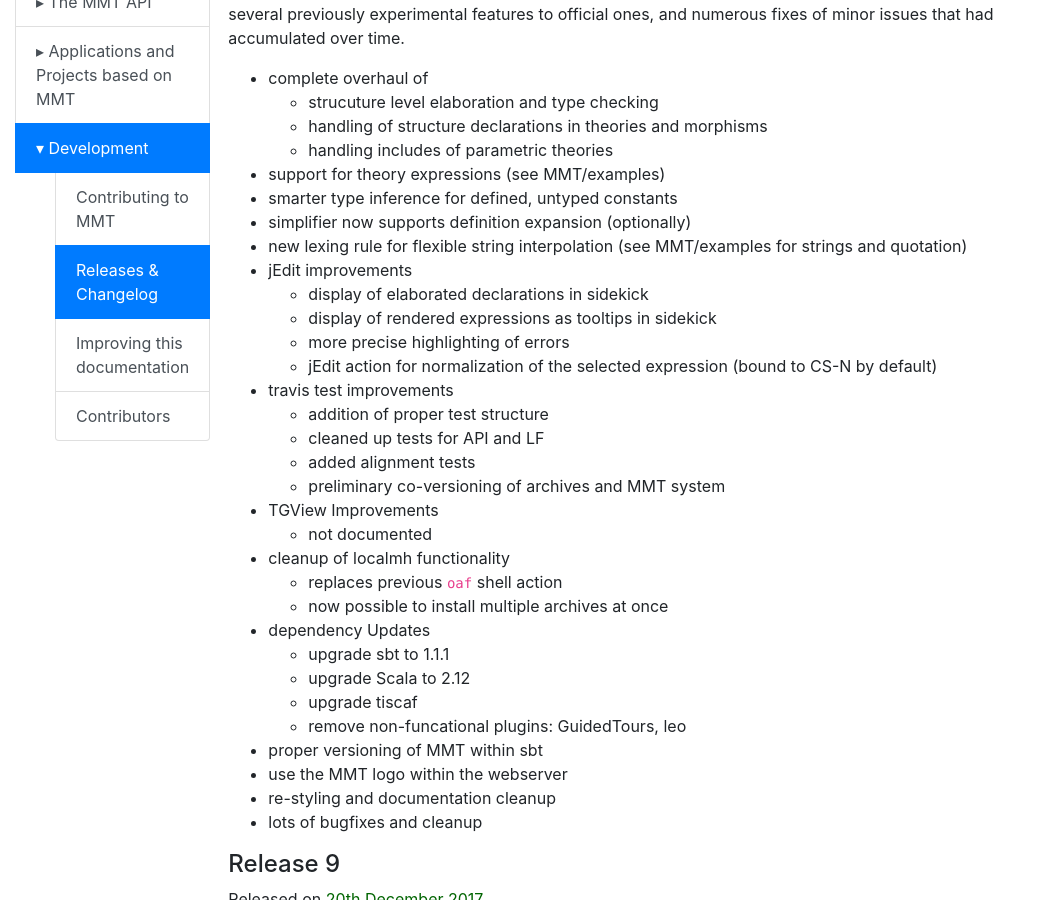
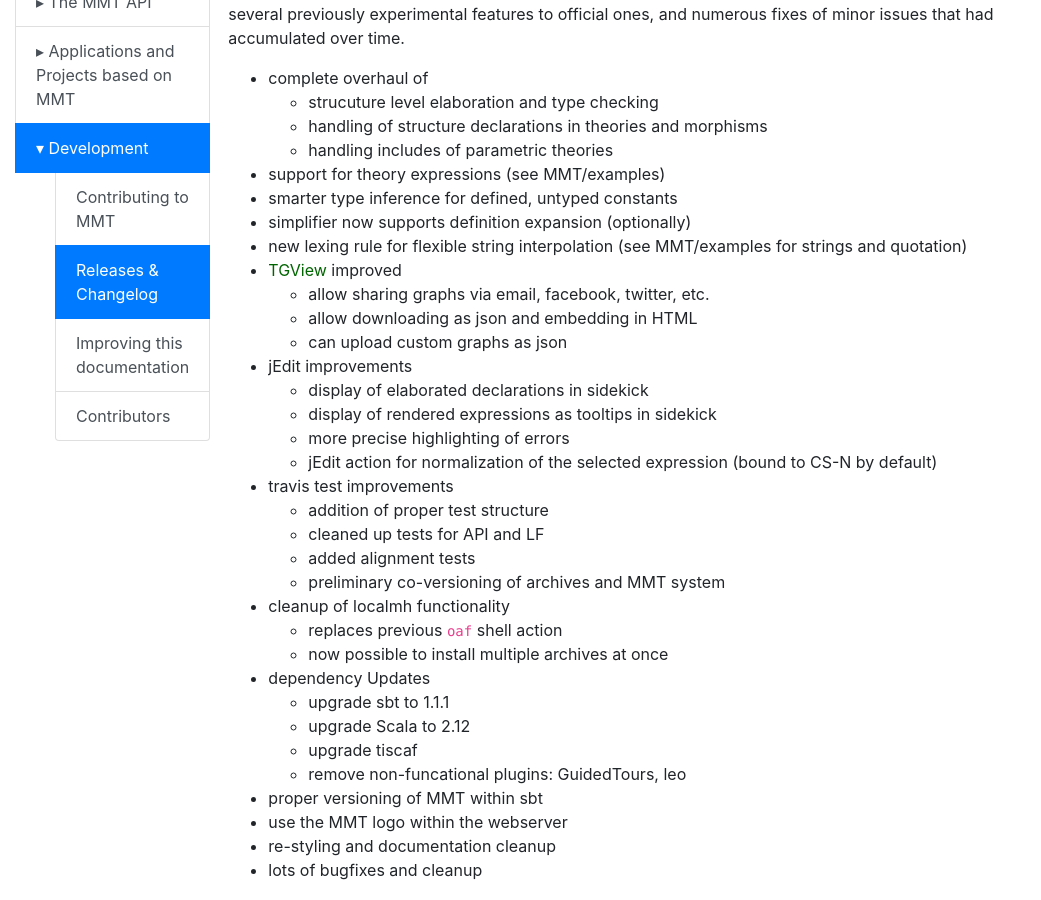
Before and after one commit to UniFormal/uniformal.github.io, a Jekyll site: the page built from doc/development/releases.md, in a window 1280 px wide and 900 px high, scrolled down 402 px. Shown: the whole window, without its empty margins (0-1041 px from the left). Built offline with Jekyll 4.4.1, drawn with Linux system fonts in a browser that asks for light colours.

Commit message:
tgview stuff

```diff
--- a/doc/development/releases.md
+++ b/doc/development/releases.md
@@ -34,6 +34,10 @@
 - smarter type inference for defined, untyped constants
 - simplifier now supports definition expansion (optionally)
 - new lexing rule for flexible string interpolation (see MMT/examples for strings and quotation)
+- [TGView](https://github.com/UniFormal/TGView) improved
+    - allow sharing graphs via email, facebook, twitter, etc.
+    - allow downloading as json and embedding in HTML
+    - can upload custom graphs as json
 - jEdit improvements
     - display of elaborated declarations in sidekick
     - display of rendered expressions as tooltips in sidekick
@@ -44,8 +48,6 @@
     - cleaned up tests for API and LF
     - added alignment tests
     - preliminary co-versioning of archives and MMT system
-- TGView Improvements
-    - not documented
 - cleanup of localmh functionality
     - replaces previous `oaf` shell action
     - now possible to install multiple archives at once
```
